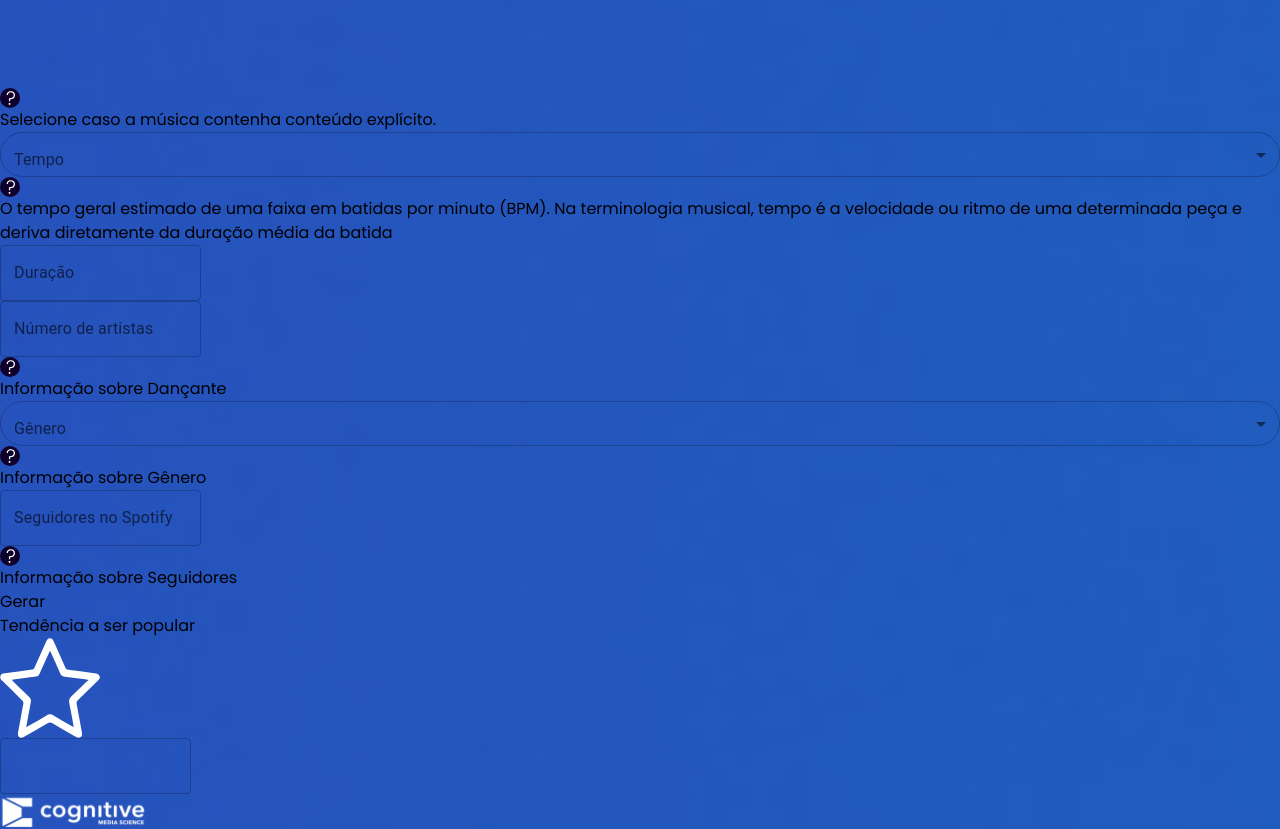
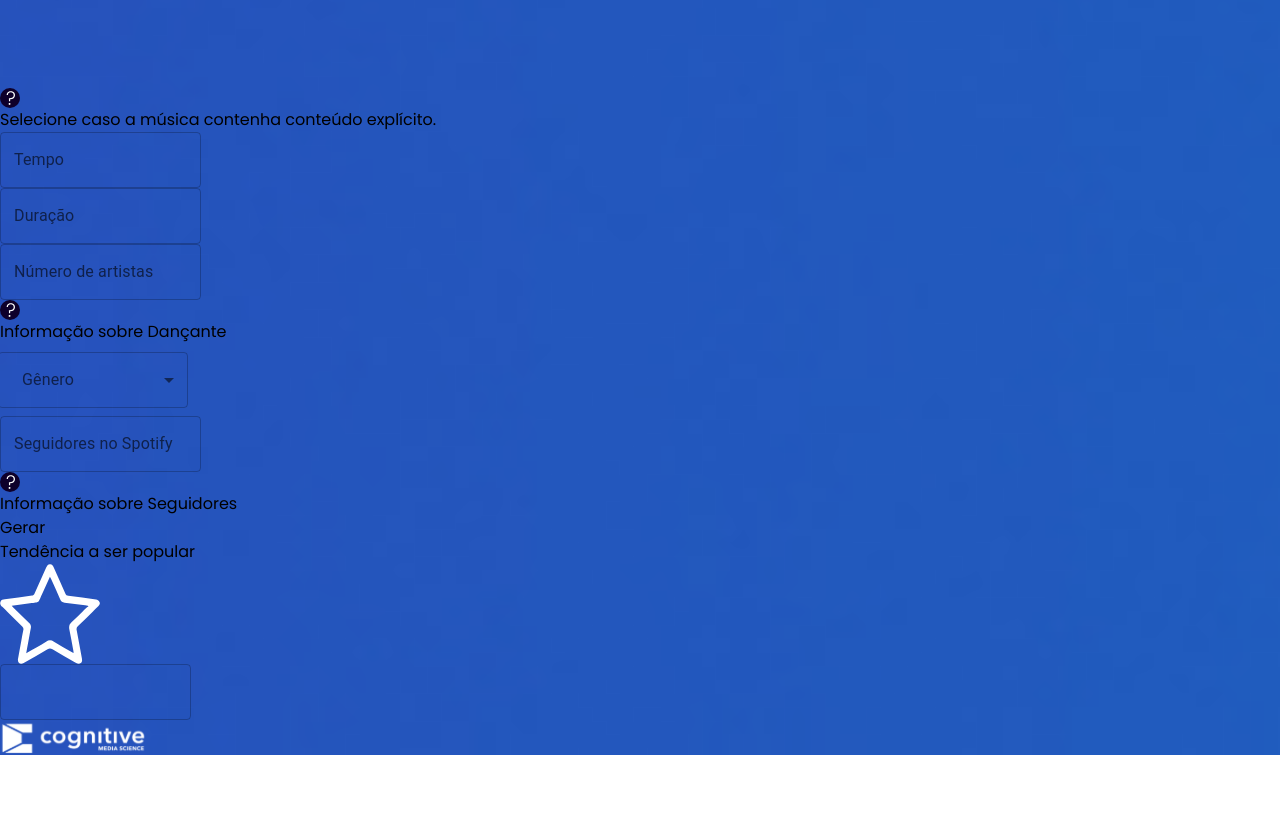
Before and after one commit to guisarria/simulador-musica, a Next.js app: page / in a window 1280 px wide. Shown: the part 10820-11649 px from the top of the page. After the commit the page ends 11575 px from the top, so only its background shows below. Built offline with nearby package versions, Linux system fonts and the light colour scheme.

Commit message:
fix: change gender input from single to multi-select

```diff
--- a/app/components/select.tsx
+++ b/app/components/select.tsx
@@ -1,17 +1,52 @@
-'use client'
-import * as React from 'react'
-import Box from '@mui/material/Box'
-import InputLabel from '@mui/material/InputLabel'
-import MenuItem from '@mui/material/MenuItem'
-import FormControl from '@mui/material/FormControl'
-import Select, { SelectChangeEvent } from '@mui/material/Select'
+"use client";
+import * as React from "react";
+import Box from "@mui/material/Box";
+import InputLabel from "@mui/material/InputLabel";
+import MenuItem from "@mui/material/MenuItem";
+import FormControl from "@mui/material/FormControl";
+import Select, { SelectChangeEvent } from "@mui/material/Select";
+import { Theme, useTheme } from "@mui/material/styles";
+import OutlinedInput from "@mui/material/OutlinedInput";
+
+const ITEM_HEIGHT = 48;
+const ITEM_PADDING_TOP = 8;
+const MenuProps = {
+  PaperProps: {
+    style: {
+      maxHeight: ITEM_HEIGHT * 4.5 + ITEM_PADDING_TOP,
+      width: "190px",
+    },
+  },
+};
+
+const names = [
+  "Oliver Hansen",
+  "Van Henry",
+  "April Tucker",
+  "Ralph Hubbard",
+  "Omar Alexander",
+  "Carlos Abbott",
+  "Miriam Wagner",
+  "Bradley Wilkerson",
+  "Virginia Andrews",
+  "Kelly Snyder",
+];
+
+function getStyles(name: string, personName: string[], theme: Theme) {
+  return {
+    fontWeight:
+      personName.indexOf(name) === -1
+        ? theme.typography.fontWeightRegular
+        : theme.typography.fontWeightMedium,
+  };
+}
 
 export function TempoSelect() {
-  const [tempo, setTempo] = React.useState('')
+  const [tempo, setTempo] = React.useState("");
 
   const handleChange = (event: SelectChangeEvent) => {
-    setTempo(event.target.value as string)
-  }
+    setTempo(event.target.value as string);
+  };
 
   return (
     <div className="flex">
@@ -73,83 +108,50 @@ export function TempoSelect() {
 }
 
 export function MusicGenderSelect() {
-  const [gender, setGender] = React.useState('')
+  const theme = useTheme();
+  const [personName, setPersonName] = React.useState<string[]>([]);
 
-  const handleChange = (event: SelectChangeEvent) => {
-    setGender(event.target.value as string)
-  }
+  const handleGenderChange = (event: SelectChangeEvent<typeof personName>) => {
+    const {
+      target: { value },
+    } = event;
+    setPersonName(
+      // On autofill we get a stringified value.
+      typeof value === "string" ? value.split(",") : value
+    );
+  };
 
   return (
-    <div className="flex">
-      <Box sx={{ minWidth: 120 }} className="p-0 w-48">
-        <FormControl fullWidth className="border-white">
-          <InputLabel
-            sx={{}}
-            id="gender-select"
-            className="text-white text-lg -mt-2"
-          >
-            Gênero
-          </InputLabel>
-          <Select
-            style={{ height: 45, borderRadius: 25 }}
-            labelId="gender-select"
-            id="gender-select"
-            value={gender}
-            label="Gender"
-            onChange={handleChange}
-            className="bg-black/40 text-white text-left"
-          >
-            <MenuItem value={0}>Pop</MenuItem>
-            <MenuItem value={0}>Funk</MenuItem>
-            <MenuItem value={0}>Gospel</MenuItem>
-            <MenuItem value={0}>MPB</MenuItem>
-            <MenuItem value={0}>Reggae</MenuItem>
-            <MenuItem value={0}>Arrocha</MenuItem>
-            <MenuItem value={0}>Axe</MenuItem>
-            <MenuItem value={0}>Disco</MenuItem>
-            <MenuItem value={0}>Forro</MenuItem>
-            <MenuItem value={0}>Frevo</MenuItem>
-            <MenuItem value={0}>Hip-Hop</MenuItem>
-            <MenuItem value={0}>Indie</MenuItem>
-            <MenuItem value={0}>Metal</MenuItem>
-            <MenuItem value={0}>Pagode</MenuItem>
-            <MenuItem value={0}>Rap</MenuItem>
-            <MenuItem value={0}>Rock</MenuItem>
-            <MenuItem value={0}>Samba</MenuItem>
-            <MenuItem value={0}>Sertanejo</MenuItem>
-            <MenuItem value={0}>Soul</MenuItem>
-            <MenuItem value={0}>Trap</MenuItem>
-          </Select>
-        </FormControl>
-      </Box>
-
-      <div className="flex-1 pl-2 pt-6">
-        <span
-          className="relative overflow-hidden cursor-pointer group hover:overflow-visible focus-visible:outline-none"
-          aria-describedby="tooltip-03"
+    <div>
+      <FormControl sx={{ m: 1, width: 190 }}>
+        <InputLabel id="demo-multiple-name-label">Gênero</InputLabel>
+        <Select
+          labelId="demo-multiple-name-label"
+          id="demo-multiple-name"
+          multiple
+          style={{ marginLeft: "-10px", width: "190px" }}
+          value={personName}
+          onChange={handleGenderChange}
+          input={
+            <OutlinedInput
+              label="Name"
+              style={{ width: "190px" }}
+            />
+          }
+          MenuProps={MenuProps}
+          className="bg-black/40 rounded-md h-13 -ml-[-10px]"
         >
-          <svg
-            width="20"
-            height="20"
-            viewBox="0 0 100 100"
-            fill="none"
-            xmlns="http://www.w3.org/2000/svg"
-          >
-            <circle cx="50" cy="50" r="50" fill="#0E002B" />
-            <path
-              d="M53.904 16.032C58 16.032 61.616 16.832 64.752 18.432C67.952 20.032 70.416 22.336 72.144 25.344C73.936 28.288 74.832 31.712 74.832 35.616C74.832 42.528 72.688 47.616 68.4 50.88C64.176 54.08 58.384 55.68 51.024 55.68L50.736 66.24H44.976L44.592 50.88H47.088C53.68 50.88 58.864 49.856 62.64 47.808C66.48 45.696 68.4 41.632 68.4 35.616C68.4 31.392 67.056 28.032 64.368 25.536C61.744 23.04 58.256 21.792 53.904 21.792C49.552 21.792 46.096 22.976 43.536 25.344C40.976 27.712 39.696 30.944 39.696 35.04H33.264C33.264 31.2 34.128 27.872 35.856 25.056C37.648 22.176 40.08 19.968 43.152 18.432C46.288 16.832 49.872 16.032 53.904 16.032ZM47.856 84.48C46.448 84.48 45.264 84 44.304 83.04C43.408 82.08 42.96 80.896 42.96 79.488C42.96 78.08 43.408 76.928 44.304 76.032C45.264 75.072 46.448 74.592 47.856 74.592C49.2 74.592 50.32 75.072 51.216 76.032C52.176 76.928 52.656 78.08 52.656 79.488C52.656 80.896 52.176 82.08 51.216 83.04C50.32 84 49.2 84.48 47.856 84.48Z"
-              fill="white"
-            />
-          </svg>
-          <span
-            role="tooltip"
-            id="tooltip-03"
-            className="invisible absolute -left-[216px] top-3 xl:left-6 z-10 ml-2 w-0 m-0 p-0 group-hover:w-48 group-hover:p-4 -translate-y-1/2 rounded bg-blue-950 p-4 text-sm text-white opacity-0 transition-all before:invisible before:absolute before:top-1/2 before:left-full before:z-10 before:mr-2 before:-mt-2 before:border-y-8 before:border-l-8 before:border-y-transparent before:border-l-blue-950 before:opacity-0 before:transition-all before:content-[''] group-hover:visible group-hover:block group-hover:opacity-100 group-hover:before:visible group-hover:before:opacity-100"
-          >
-            Informação sobre Gênero
-          </span>
-        </span>
-      </div>
+          {names.map((name) => (
+            <MenuItem
+              key={name}
+              value={name}
+              style={getStyles(name, personName, theme)}
+            >
+              {name}
+            </MenuItem>
+          ))}
+        </Select>
+      </FormControl>
     </div>
   );
 }
--- a/app/components/simulator.tsx
+++ b/app/components/simulator.tsx
@@ -18,6 +18,7 @@ import {
   ArtistFollowersField,
   ArtistNumberField,
   DurationField,
+  TempoField,
 } from "./textField";
 
 export default function Simulator() {
@@ -74,7 +75,8 @@ export default function Simulator() {
               parameters${activeTab === 1 ? " active" : ""}
           `}
                 >
-                  <TempoSelect />
+                  {/* <TempoSelect /> */}
+                  <TempoField />
                   <DurationField />
                   <ArtistNumberField />
                   <MusicGenderSelect />
--- a/app/components/textField.tsx
+++ b/app/components/textField.tsx
@@ -1,6 +1,28 @@
 "use client";
 import Box from "@mui/material/Box";
 import TextField from "@mui/material/TextField";
+
+export function TempoField() {
+  return (
+    <Box
+      component="form"
+      sx={{
+        width: "20ch",
+      }}
+      noValidate
+      autoComplete="off"
+      className="m-0 md:my-2 -ml-7"
+    >
+      <TextField
+        sx={{}}
+        id="outlined-basic"
+        label="Tempo"
+        variant="outlined"
+        className="bg-black/40 rounded-md h-13 ml-3"
+      />
+    </Box>
+  );
+}
 
 export function DurationField() {
   return (
```
